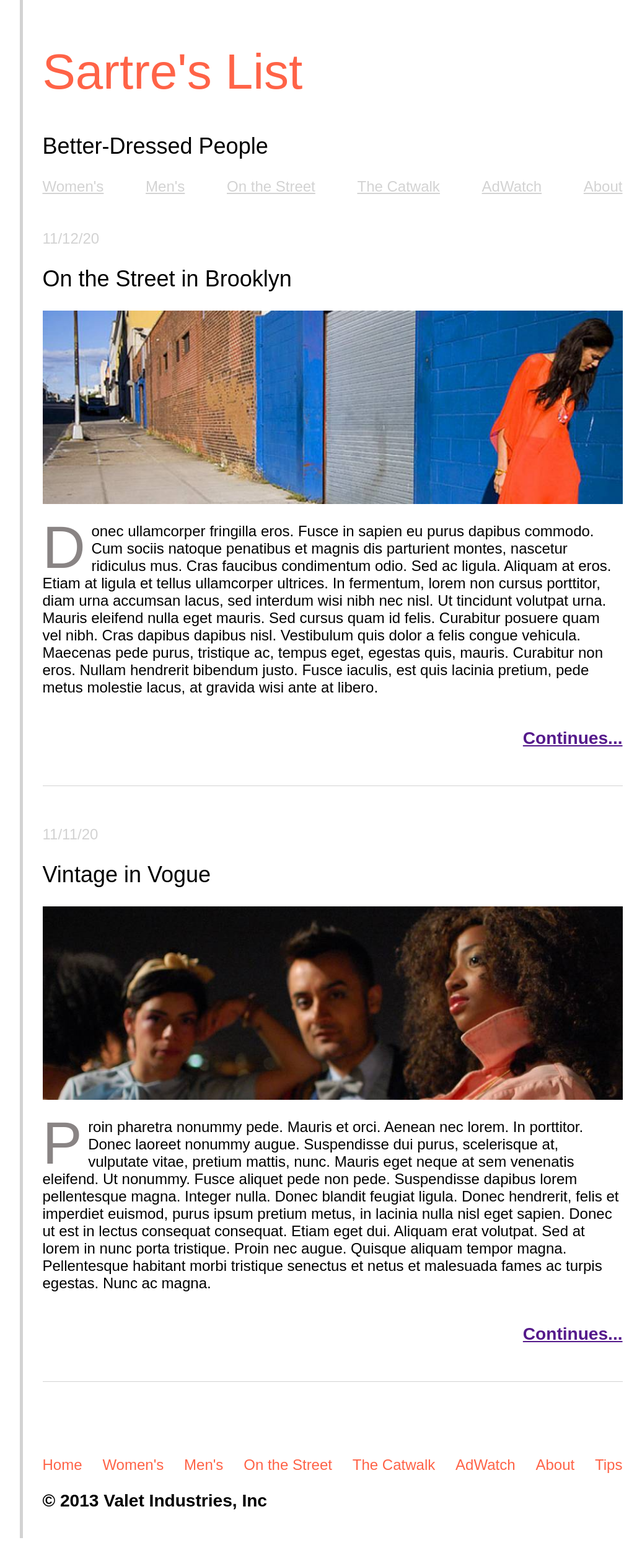
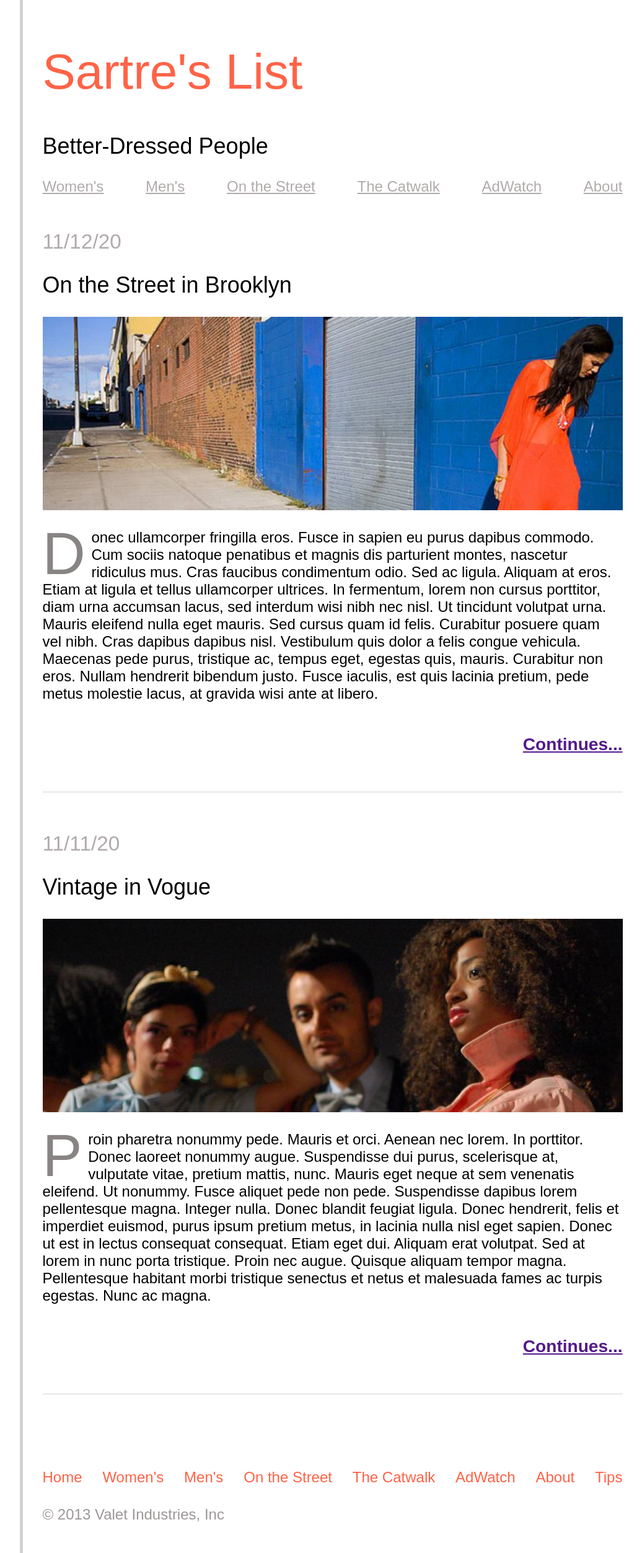
Before and after one commit to DelfinaGist/FashionBlog, a React (Create React App) app in the folder react-app-fashion-blog/: page / in a window 1280 px wide. Shown: the whole page at 62% size, without its empty margins (106-1142 px from the left). Before the commit the page ends 2481 px from the top, so only its background shows below. Built offline with nearby package versions, Linux system fonts and the light colour scheme.

Commit message:
commit appearance changes

```diff
--- a/react-app-fashion-blog/src/components/Footer.js
+++ b/react-app-fashion-blog/src/components/Footer.js
@@ -13,7 +13,7 @@ export default function Footer () {
                 <li><a className="bot-a" href="...">About</a> </li>
                 <li><a className="bot-a" href="...">Tips</a></li>
             </ul>
-            <h3> &#169; 2013 Valet Industries, Inc</h3>
+            <h4> &#169; 2013 Valet Industries, Inc</h4>
         </nav>
     </footer>
         </>
--- a/react-app-fashion-blog/src/index.css
+++ b/react-app-fashion-blog/src/index.css
@@ -18,7 +18,8 @@ header, main, footer {
 }
 
 time {
-  color: lightgrey;
+  color: rgb(177, 171, 171);
+  font-size: 25pt;
 }
 
 h1 {
@@ -42,7 +43,7 @@ h2{
 }
 
   .top-a {
-    color:lightgray;
+    color: rgb(177, 171, 171);
     font-size: 18pt;
 }
 
@@ -84,6 +85,7 @@ p::first-letter{
   color: rgb(137, 132, 132);
 }
 
-h5{
-  color: lightgrey;
+h4{
+  color: rgb(157, 152, 152);
+  font-weight: lighter;
 }
```
Also changed, not shown: 2 other files (tests, documents, lock files or other folders).
